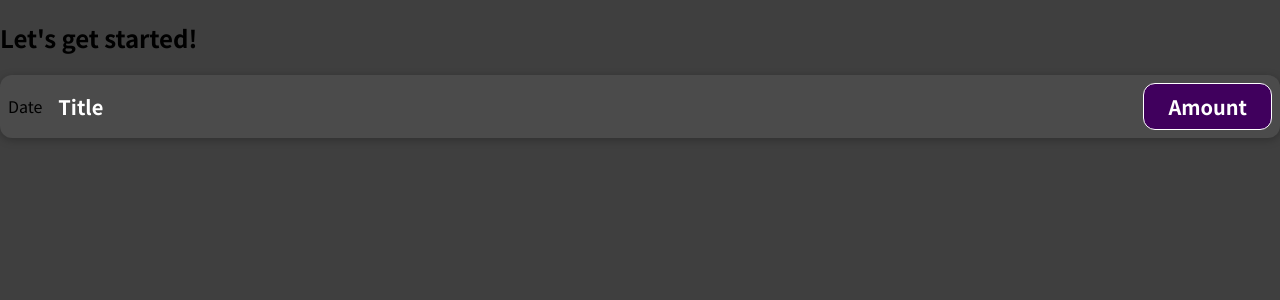
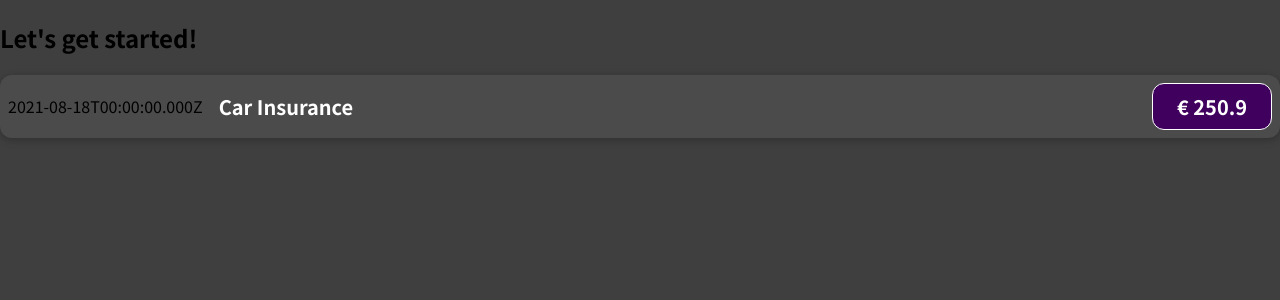
Before and after one commit to GiuseppeMandriani/react-my-tracker, a JavaScript app: page / in a window 1280 px wide. Shown: the top 300 px of the page. Built offline with nearby package versions, Linux system fonts and the light colour scheme.

Commit message:
add js in component

```diff
--- a/src/components/ExpenseItem.js
+++ b/src/components/ExpenseItem.js
@@ -1,12 +1,18 @@
 import './ExpenseItem.css';
 
 const ExpenseItem = () => {
+    // Js
+
+    const expenseDate = new Date(2021,7,18);
+    const expenseTitle = 'Car Insurance';
+    const expenseAmount = 250.9;
+
     return (
         <div className="expense-item">
-            <div>Date</div>
+            <div>{expenseDate.toISOString()}</div>
             <div className="expense-item__description">
-                <h2>Title</h2>
-                <div className="expense-item__price">Amount</div>
+                <h2>{expenseTitle}</h2>
+                <div className="expense-item__price">€ {expenseAmount}</div>
             </div>
         </div>
     );
```
